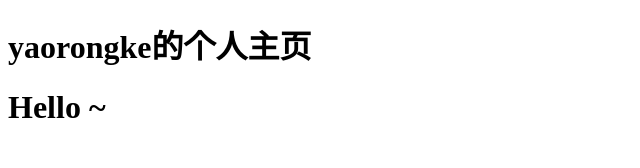
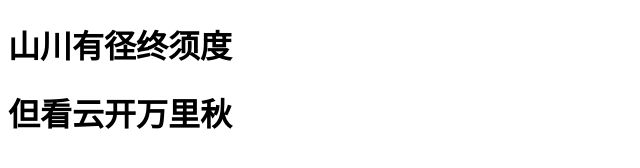
Before and after one commit to EternalExp/EternalExp.github.io, a plain HTML site: page index.html in a window 1280 px wide. Shown: the whole page, without its empty margins (0-640 px from the left). Drawn offline with Linux system fonts and the light colour scheme.

Commit message:
Update index.html

```diff
--- a/index.html
+++ b/index.html
@@ -2,10 +2,10 @@
 <html lang="en">
 <head>
     <meta charset="UTF-8">
-    <title>yaorongke</title>
+    <title>The most handsome man in the world</title>
 </head>
 <body>
-    <h1>yaorongke的个人主页</h1>
-    <h1>Hello ~</h1>
+    <h1>山川有径终须度</h1>
+    <h1>但看云开万里秋</h1>
 </body>
 </html>
```
